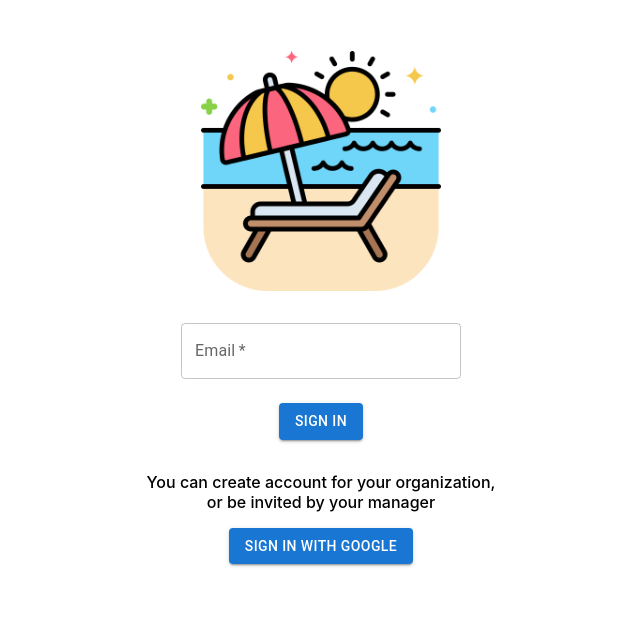
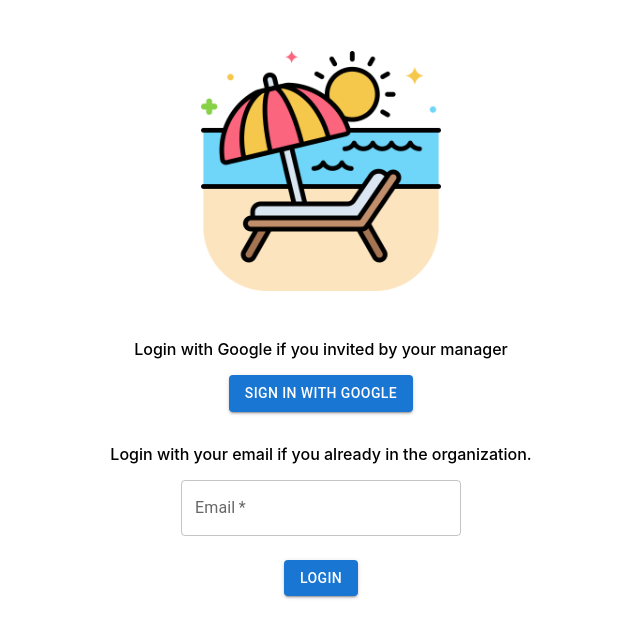
Before and after one commit to we5a/vacation-app, a React (Create React App) app in the folder front-end/: page /#/login in a window 1280 px wide. Shown: the top 638 px of the page, without its empty margins (319-959 px from the left). Built offline with nearby package versions, Linux system fonts and the light colour scheme; no server answers; the HTML template or start-up script is replaced by a standard one.

Commit message:
change login page layout

```diff
--- a/front-end/src/pages/Login/Login.tsx
+++ b/front-end/src/pages/Login/Login.tsx
@@ -23,12 +23,9 @@ const Login: FC = () => {
 
   const handleSignIn = async () => {
     if (!email) {
-      alert("Please enter email");
       return;
     }
-    const users = await getUsers();
-    setUsers(users);
-    const user = users.find((user: UserInfo) => user.email === email);
+    const user = users?.find((user: UserInfo) => user.email === email);
     if (user) {
       dispatch(setUser(user));
       if (user.role === "MANAGER") {
@@ -44,6 +41,18 @@ const Login: FC = () => {
   return (
     <div className={styles.login}>
       <img className={styles.logo} src={Logo} alt="logo" />
+
+      <p className={styles.adviceLine}>
+        Login with Google if you invited by your manager
+      </p>
+
+      <div className={styles.buttons}>
+        <LoginWithGoogle users={users} />
+      </div>
+
+      <p className={styles.adviceLine}>
+        Login with your email if you already in the organization.
+      </p>
 
       <TextField
         className={styles.input}
@@ -72,16 +81,10 @@ const Login: FC = () => {
       /> */}
       <div className={styles.buttons}>
         <Button variant="contained" onClick={handleSignIn}>
-          Sign In
+          Login
         </Button>
       </div>
-      <p className={styles.adviceLine}>
-        You can create account for your organization, <br /> or be invited by
-        your manager
-      </p>
-      <div className={styles.buttons}>
-        <LoginWithGoogle users={users} />
-      </div>
+
       {/* <p className={styles.signUpLine}>
         Don't have account yet? <a href="#">Create one</a>
       </p> */}
```
